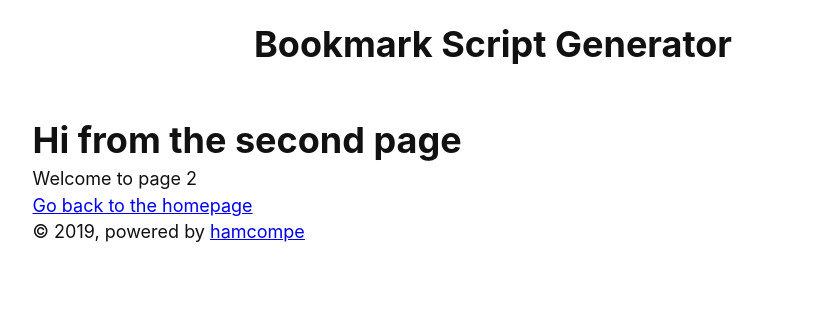
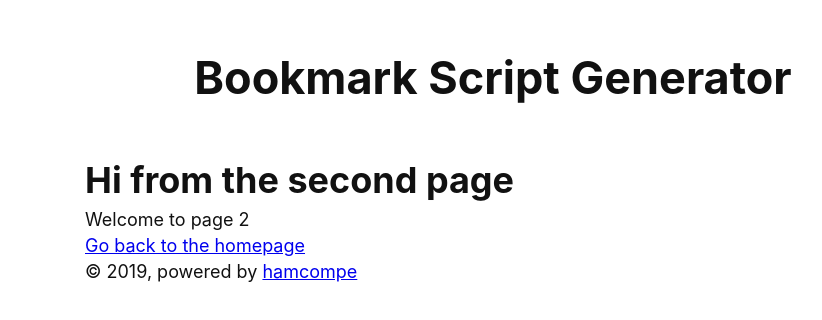
Before and after one commit to hampallop/bookmark-script, a Gatsby site: page /page-2 in a window 1280 px wide. Shown: the whole page, without its empty margins (147-969 px from the left). Built offline with nearby package versions, Linux system fonts and the light colour scheme; Gatsby itself is replaced by a stand-in of ours.

Commit message:
Update styling

```diff
--- a/src/components/header.js
+++ b/src/components/header.js
@@ -2,6 +2,7 @@ import {Link as GatsbyLink} from 'gatsby'
 import PropTypes from 'prop-types'
 import React from 'react'
 import styled from '@emotion/styled'
+import {mediaQuery} from './pattern'
 
 const Link = styled(GatsbyLink)`
   color: #111;
@@ -10,7 +11,11 @@ const Link = styled(GatsbyLink)`
 const HeaderTitle = styled.h1`
   text-align: center;
   margin: 0;
-  padding: 1rem 0;
+  padding: 2.5rem 0 1rem 0;
+
+  ${mediaQuery('tablet')} {
+    font-size: 2.5rem;
+  }
 `
 const HeaderContainer = styled.header`
   margin-bottom: 1.45rem;
--- a/src/components/layout.js
+++ b/src/components/layout.js
@@ -8,10 +8,23 @@
 import React from 'react'
 import PropTypes from 'prop-types'
 import {useStaticQuery, graphql} from 'gatsby'
+import styled from '@emotion/styled'
 
 import Header from './header'
+import {mediaQuery} from './pattern'
 import 'sanitize.css'
 import './layout.css'
+
+const Container = styled.div`
+  margin: 0 auto;
+  max-width: 960px;
+  padding: 0px 1.5rem 1.45rem;
+  padding-top: 0;
+
+  ${mediaQuery('tablet')} {
+    padding: 0px 4rem 1.45rem;
+  }
+`
 
 const Layout = ({children}) => {
   const data = useStaticQuery(graphql`
@@ -26,15 +39,8 @@ const Layout = ({children}) => {
 
   return (
     <>
-      <Header siteTitle={data.site.siteMetadata.title} />
-      <div
-        style={{
-          margin: '0 auto',
-          maxWidth: 960,
-          padding: '0px 1.0875rem 1.45rem',
-          paddingTop: 0,
-        }}
-      >
+      <Container>
+        <Header siteTitle={data.site.siteMetadata.title} />
         <main>{children}</main>
         <footer>
           © {new Date().getFullYear()}, powered by{' '}
@@ -46,7 +52,7 @@ const Layout = ({children}) => {
             hamcompe
           </a>
         </footer>
-      </div>
+      </Container>
     </>
   )
 }
```
Also changed, not shown: src/pages/index.js (+26 -20 lines).
